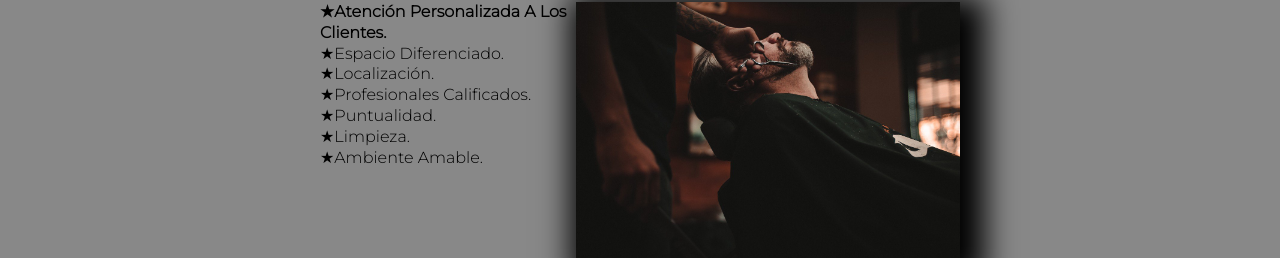
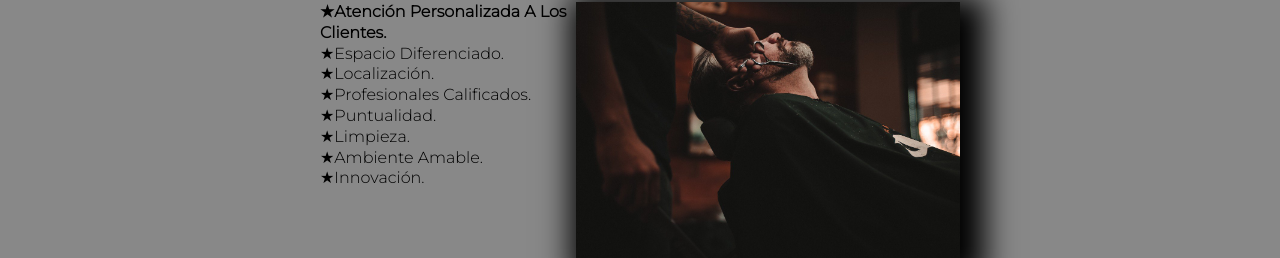
Before and after one commit to THEMIOO/Curso-Git, a plain HTML site: page index.html in a window 1280 px wide. Shown: the part 1733-1991 px from the top of the page. Drawn offline with Linux system fonts and the light colour scheme.

Commit message:
Agregando Un Nuevo Diferencial, Innovación

```diff
--- a/index.html
+++ b/index.html
@@ -87,6 +87,7 @@
           <li class="items">Puntualidad.</li>
           <li class="items">Limpieza.</li>
           <li class="items">Ambiente Amable.</li>
+          <li class="items">Innovación.</li>
         </ul><img src="imgs/diferenciales.jpg" alt="Imagen Realizando Un Servicio" class="imagen-diferenciales" />
       </div>
       <div class="video">
```
